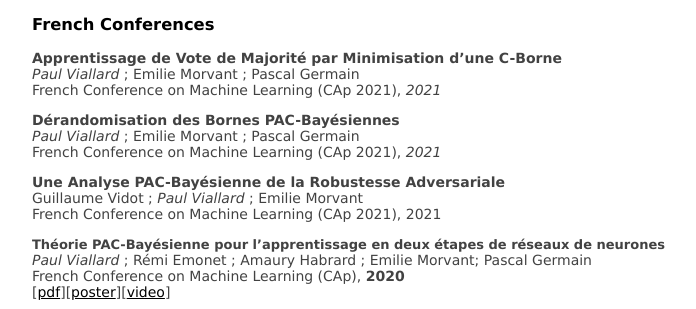
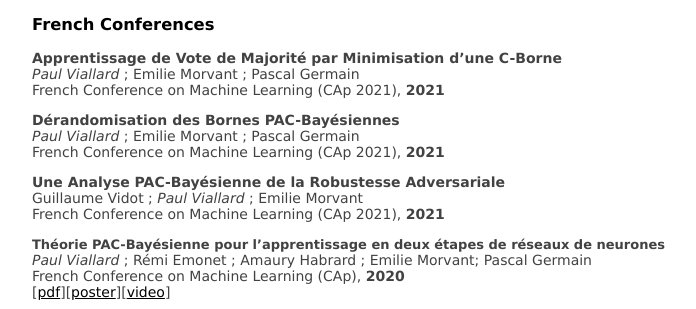
Before and after one commit to paulviallard/paulviallard.github.io, a Jekyll site: the page built from publication.md, in a window 1280 px wide. Shown: the part 641-950 px from the top of the page, without its empty margins (288-984 px from the left). Built offline with Jekyll 4.4.1, drawn with Linux system fonts in a browser that asks for light colours; our own code applies the rules of GitHub Pages for plain Markdown files.

Commit message:
fix: forgot some text in bold

```diff
--- a/publication.md
+++ b/publication.md
@@ -29,15 +29,15 @@ arXiv, **2021**
 
 **Apprentissage de Vote de Majorité par Minimisation d’une C-Borne**
 _Paul Viallard_ ; Emilie Morvant ; Pascal Germain
-French Conference on Machine Learning (CAp 2021), *2021*
+French Conference on Machine Learning (CAp 2021), **2021**
 
 **Dérandomisation des Bornes PAC-Bayésiennes**
 _Paul Viallard_ ; Emilie Morvant ; Pascal Germain
-French Conference on Machine Learning (CAp 2021), *2021*
+French Conference on Machine Learning (CAp 2021), **2021**
 
 **Une Analyse PAC-Bayésienne de la Robustesse Adversariale**
 Guillaume Vidot ; _Paul Viallard_ ; Emilie Morvant
-French Conference on Machine Learning (CAp 2021), 2021
+French Conference on Machine Learning (CAp 2021), **2021**
 
 <strong style="font-size: 13.0px">Théorie PAC-Bayésienne pour l'apprentissage en deux étapes de réseaux de neurones</strong>
 _Paul Viallard_ ; Rémi Emonet ; Amaury Habrard ; Emilie Morvant; Pascal Germain
```
